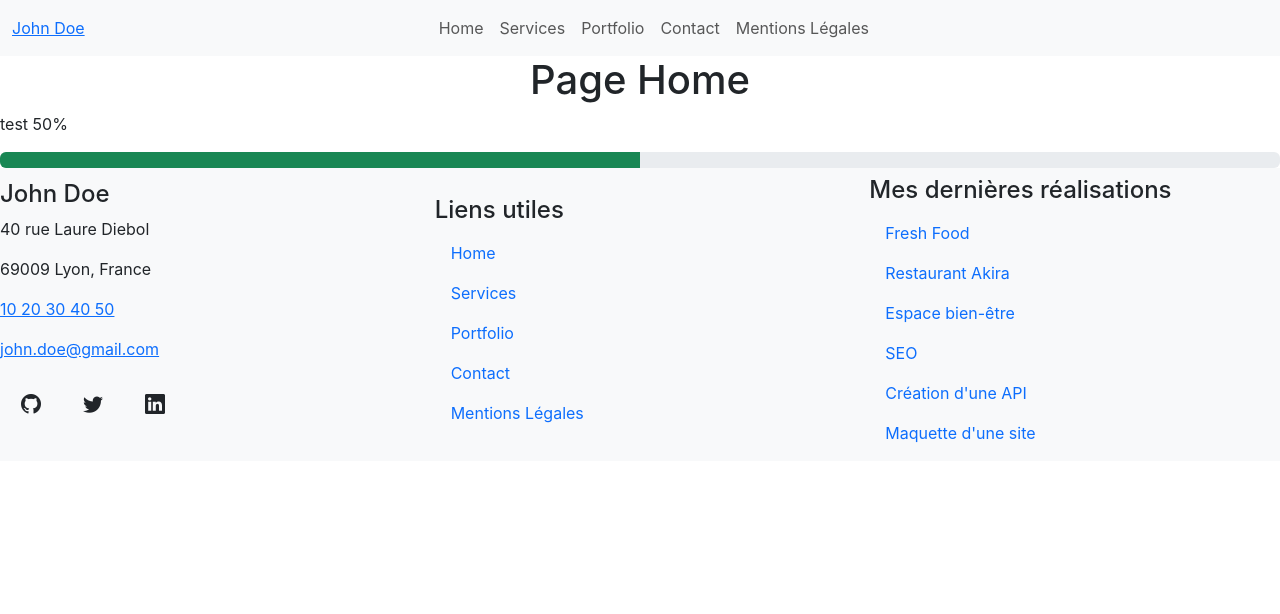
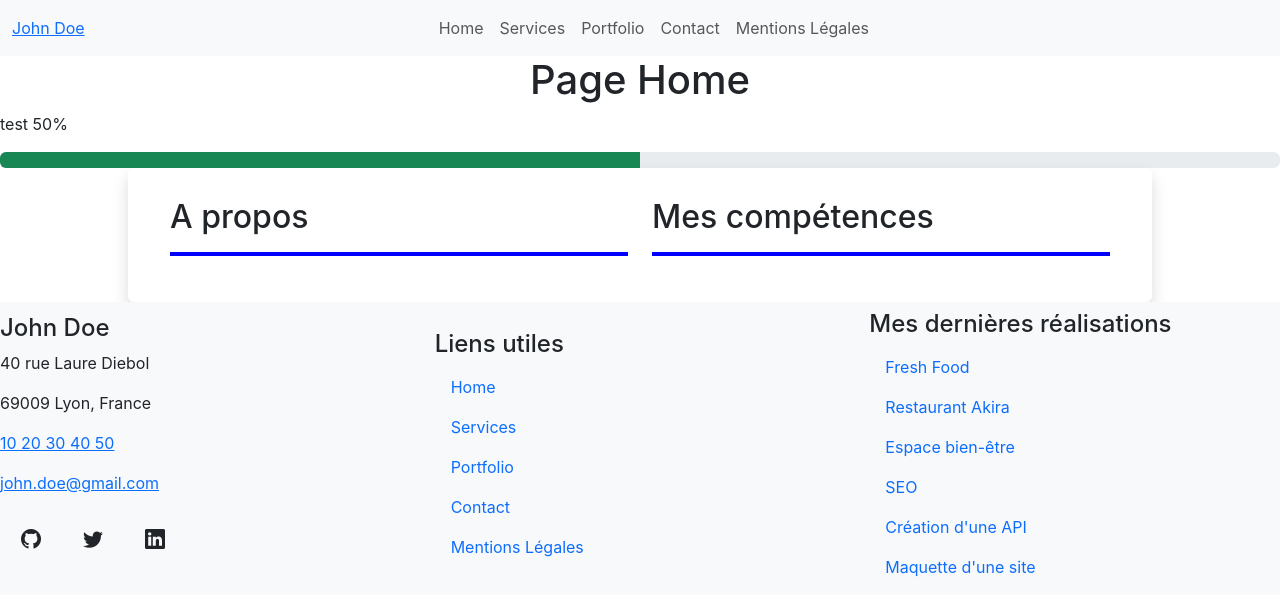
Before and after one commit to Meganrgt/regent_megan_portfolio_reactjs, a React (Create React App) app: page / in a window 1280 px wide. Shown: the top 614 px of the page. Built offline with nearby package versions, Linux system fonts and the light colour scheme.

Commit message:
add 2 column container

```diff
--- /dev/null
+++ b/src/components/container-column.jsx
@@ -0,0 +1,9 @@
+const ContainerColumn = ({children}) => {
+    return (
+        <><div className="d-inline col-6">
+            {children}
+            </div></>
+    );
+}
+
+export default ContainerColumn;
--- /dev/null
+++ b/src/components/container.jsx
@@ -0,0 +1,9 @@
+const Container = ({children}) => {
+    return (
+        <><div className="rounded shadow container row">
+            {children}
+            </div></>
+    );
+}
+
+export default Container;
--- a/src/index.css
+++ b/src/index.css
@@ -28,3 +28,9 @@ h1 {
 #pagetitle p {
   text-align: center;
 }
+
+.container {
+  width: 80%;
+  padding: 30px;
+  margin: auto;
+}
--- a/src/pages/contact.jsx
+++ b/src/pages/contact.jsx
@@ -1,11 +1,20 @@
 import H2Title from "../components/title-h2";
 import H1Title from "../components/page-title";
+import Container from "../components/container";
+import ContainerColumn from "../components/container-column";
 
 const Contact = () => {
     return (
         <div>
             <H1Title title="Contact" description="Pour me contacter en vue d'un entretien ou d'une future collaboration, merci de remplir le formulaire de contact."/>
-            <H2Title title="Formulaire de contact"/>
+            <Container>
+                <ContainerColumn>
+                    <H2Title title="Formulaire de contact" />
+                </ContainerColumn>
+                <ContainerColumn>
+                    <H2Title title="Mes coordonnées" />
+                </ContainerColumn>
+            </Container>
         </div>
     )
 }
--- a/src/pages/home.jsx
+++ b/src/pages/home.jsx
@@ -1,10 +1,22 @@
 import Competence from "../components/competence";
+import Container from "../components/container";
+import ContainerColumn from "../components/container-column";
+import H2Title from "../components/title-h2";
 
 const Home = () => {
     return (
         <><div>
             <h1>Page Home</h1>
-        </div><Competence competenceName="test" competenceLevel="50%" barColor="progress-bar bg-success"/></>
+        </div><Competence competenceName="test" competenceLevel="50%" barColor="progress-bar bg-success"/>
+        <Container>
+                <ContainerColumn>
+                    <H2Title title="A propos" />
+                </ContainerColumn>
+                <ContainerColumn>
+                    <H2Title title="Mes compétences" />
+                </ContainerColumn>
+            </Container>
+            </>
     )
 }
 
```
